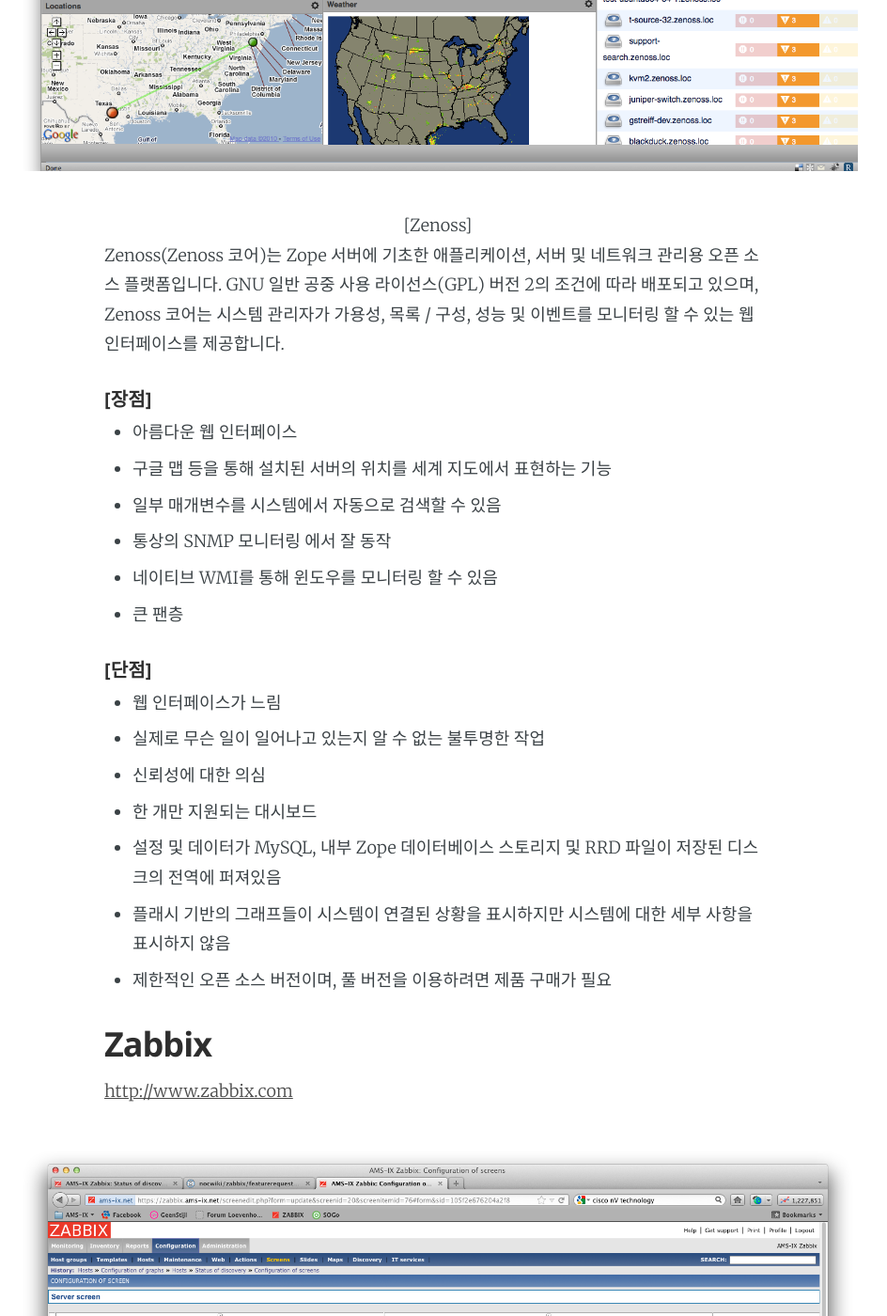
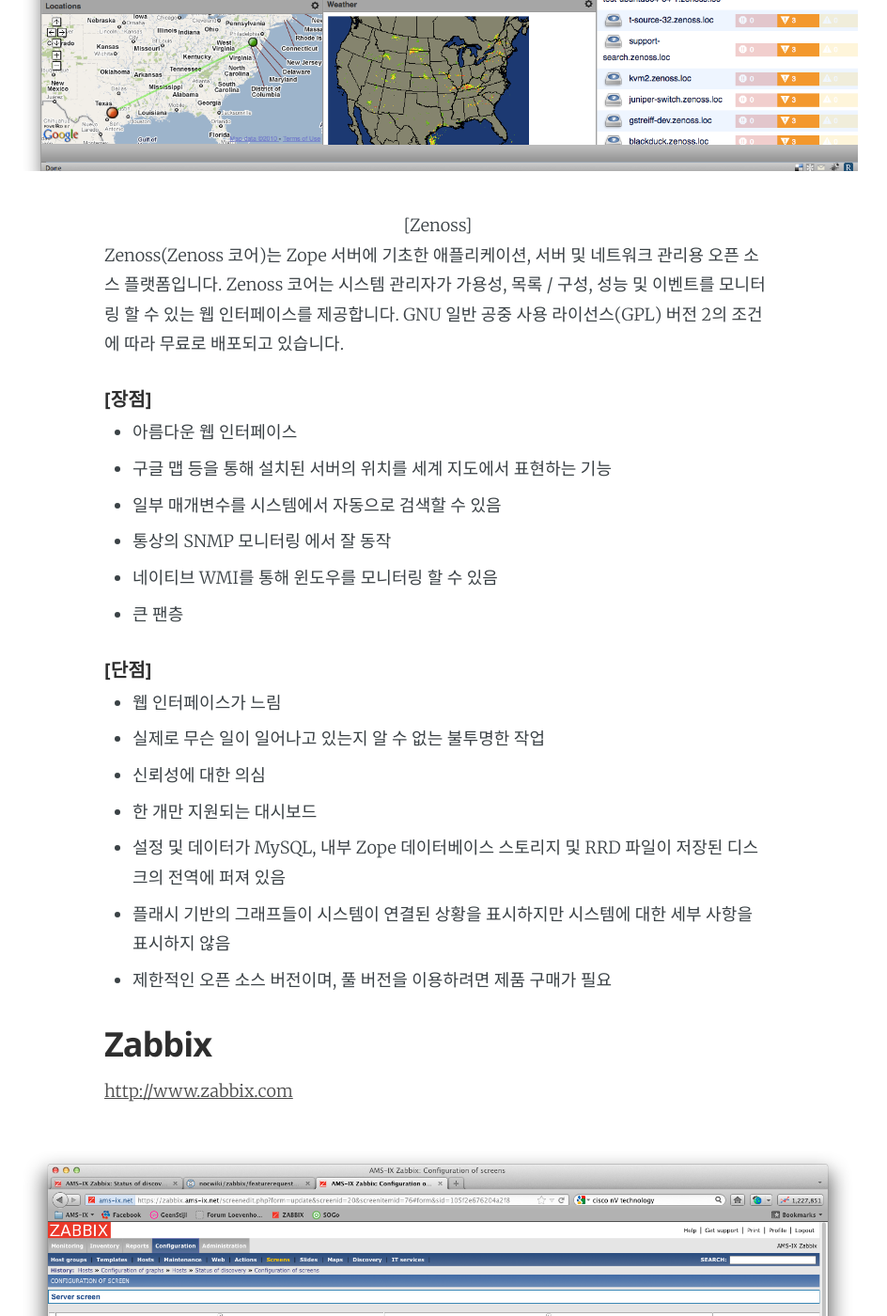
Before and after one commit to whatap/whatap.github.io, a Jekyll site: the page built from _posts/2015-10-11-OpenSourceMonitoringTool.md, in a window 1280 px wide and 1400 px high, scrolled down 5661 px. Shown: the whole window at 94% size, without its empty margins (174-1118 px from the left). Built offline with Jekyll 4.4.1, drawn with Linux system fonts in a browser that asks for light colours; Markdown is read by kramdown in place of the engine named in the settings; some of the changed text lies outside the part shown.

Commit message:
no message

```diff
--- a/_posts/2015-10-11-OpenSourceMonitoringTool.md
+++ b/_posts/2015-10-11-OpenSourceMonitoringTool.md
@@ -92,7 +92,7 @@
 ![alt text](/assets/images/chcho/01/4_zenoss.gif "4_zenoss")
 <center>[Zenoss]</center>
 
-Zenoss(Zenoss 코어)는 Zope 서버에 기초한 애플리케이션, 서버 및 네트워크 관리용 오픈 소스 플랫폼입니다. GNU 일반 공중 사용 라이선스(GPL) 버전 2의 조건에 따라 배포되고 있으며, Zenoss 코어는 시스템 관리자가 가용성, 목록 / 구성, 성능 및 이벤트를 모니터링 할 수 있는 웹 인터페이스를 제공합니다.
+Zenoss(Zenoss 코어)는 Zope 서버에 기초한 애플리케이션, 서버 및 네트워크 관리용 오픈 소스 플랫폼입니다. Zenoss 코어는 시스템 관리자가 가용성, 목록 / 구성, 성능 및 이벤트를 모니터링 할 수 있는 웹 인터페이스를 제공합니다. GNU 일반 공중 사용 라이선스(GPL) 버전 2의 조건에 따라 무료로 배포되고 있습니다.
 
 ###### [장점]
 - 아름다운 웹 인터페이스
@@ -107,7 +107,7 @@
 - 실제로 무슨 일이 일어나고 있는지 알 수 없는 불투명한 작업
 - 신뢰성에 대한 의심
 - 한 개만 지원되는 대시보드
-- 설정 및 데이터가 MySQL, 내부 Zope 데이터베이스 스토리지 및 RRD 파일이 저장된 디스크의 전역에 퍼져있음
+- 설정 및 데이터가 MySQL, 내부 Zope 데이터베이스 스토리지 및 RRD 파일이 저장된 디스크의 전역에 퍼져 있음
 - 플래시 기반의 그래프들이 시스템이 연결된 상황을 표시하지만 시스템에 대한 세부 사항을 표시하지 않음
 - 제한적인 오픈 소스 버전이며, 풀 버전을 이용하려면 제품 구매가 필요
 
```
Also changed, not shown: other parts of _posts/2015-10-11-OpenSourceMonitoringTool.md (+1 -1 lines).
